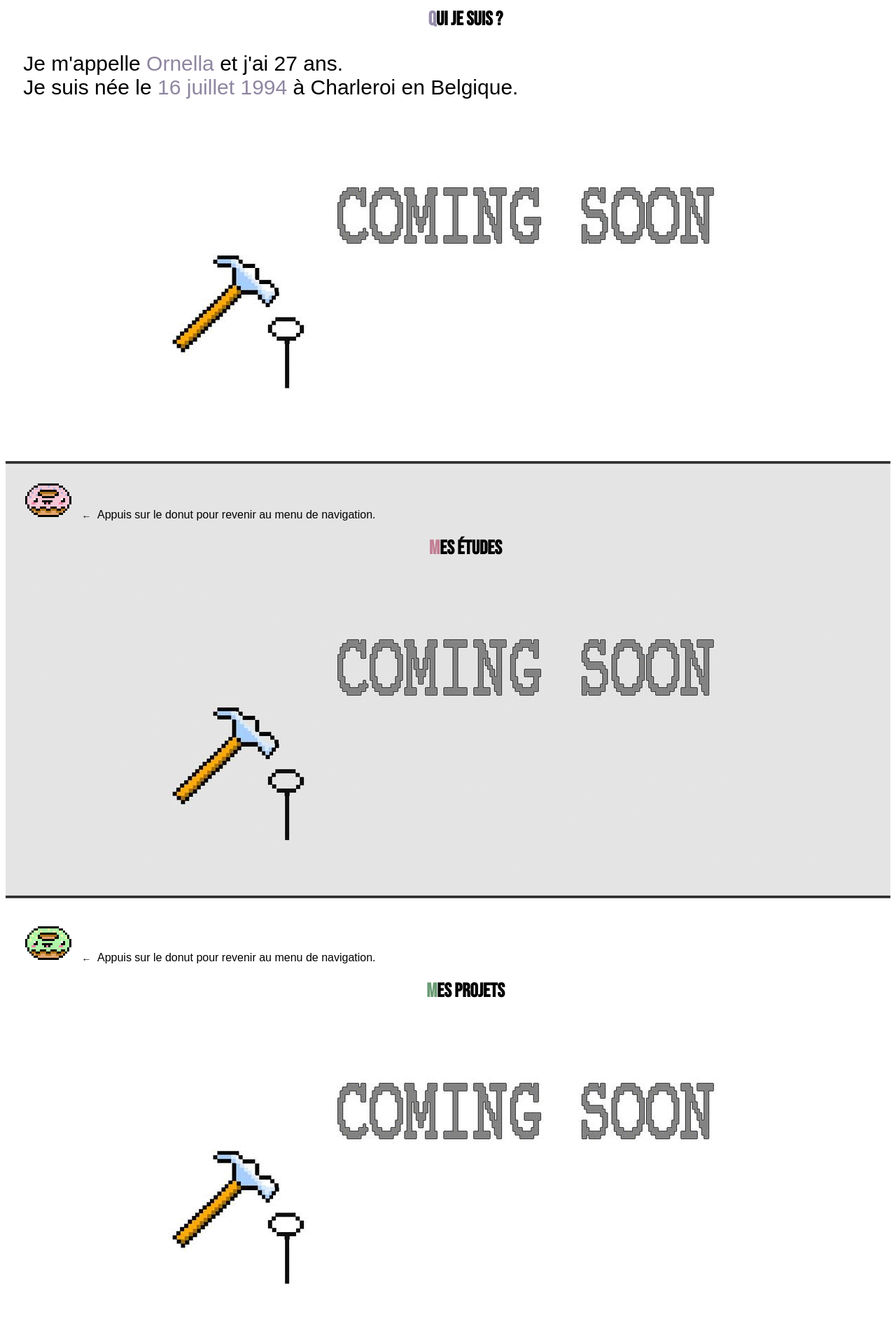
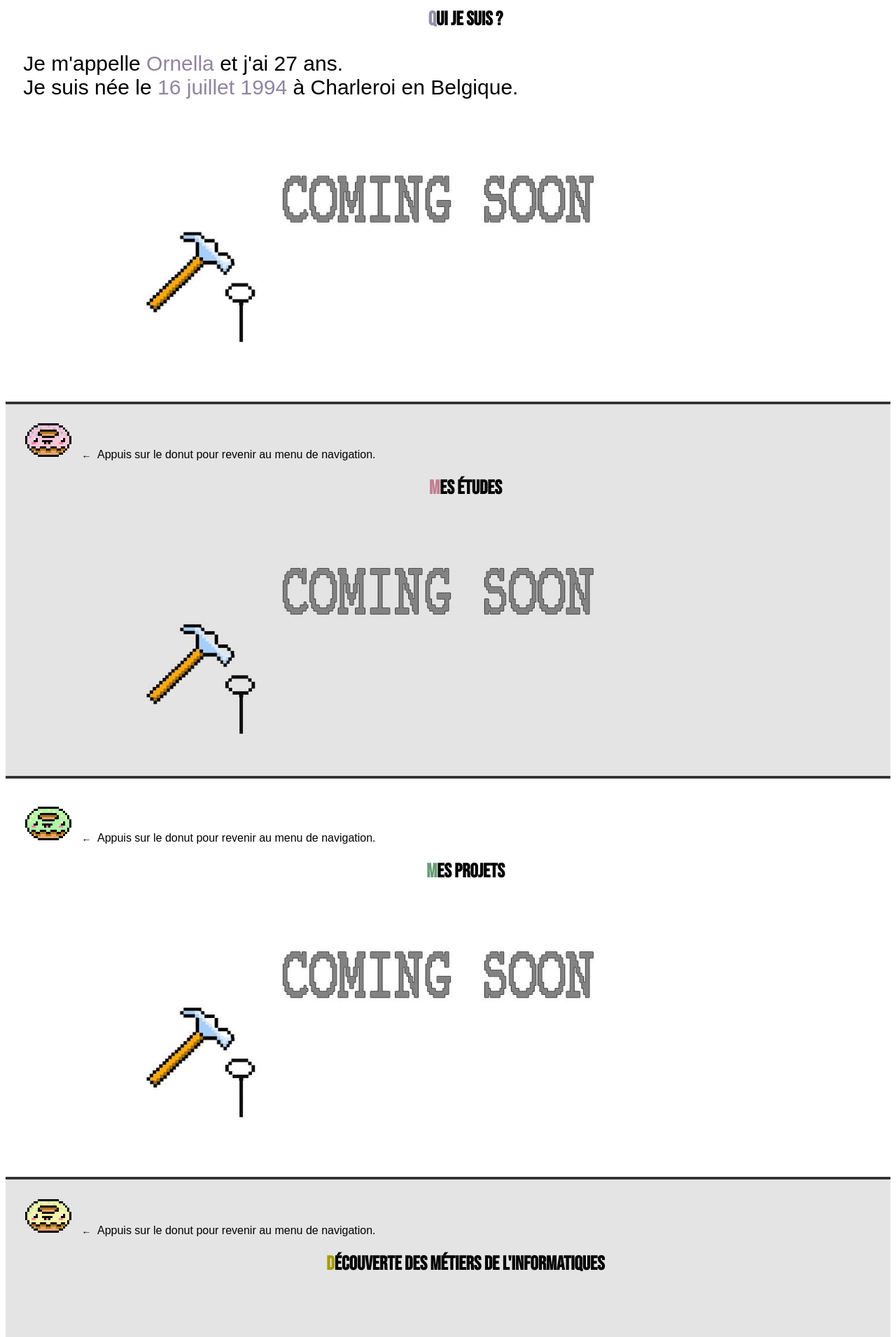
Before and after one commit to Ornellac/Portfolio_PHP, a PHP site: page / in a window 1280 px wide. Shown: the part 743-2654 px from the top of the page at 70% size. Run offline with PHP 8.4, Linux system fonts and the light colour scheme; some web fonts are replaced.

Commit message:
ajustement des images "coming soon"

```diff
--- a/CSS/index.css
+++ b/CSS/index.css
@@ -12,6 +12,13 @@
 .sep{
     margin: auto 0;
     width: 100%;
+}
+/*? Les coming soon < */
+img.com{
+    margin: auto 0;
+    width: 80%;
+    display: flex;
+    justify-content: center;
 }
 
 /*todo_____________________________________________________________________ Mise en page du menu de navigation  */
```
